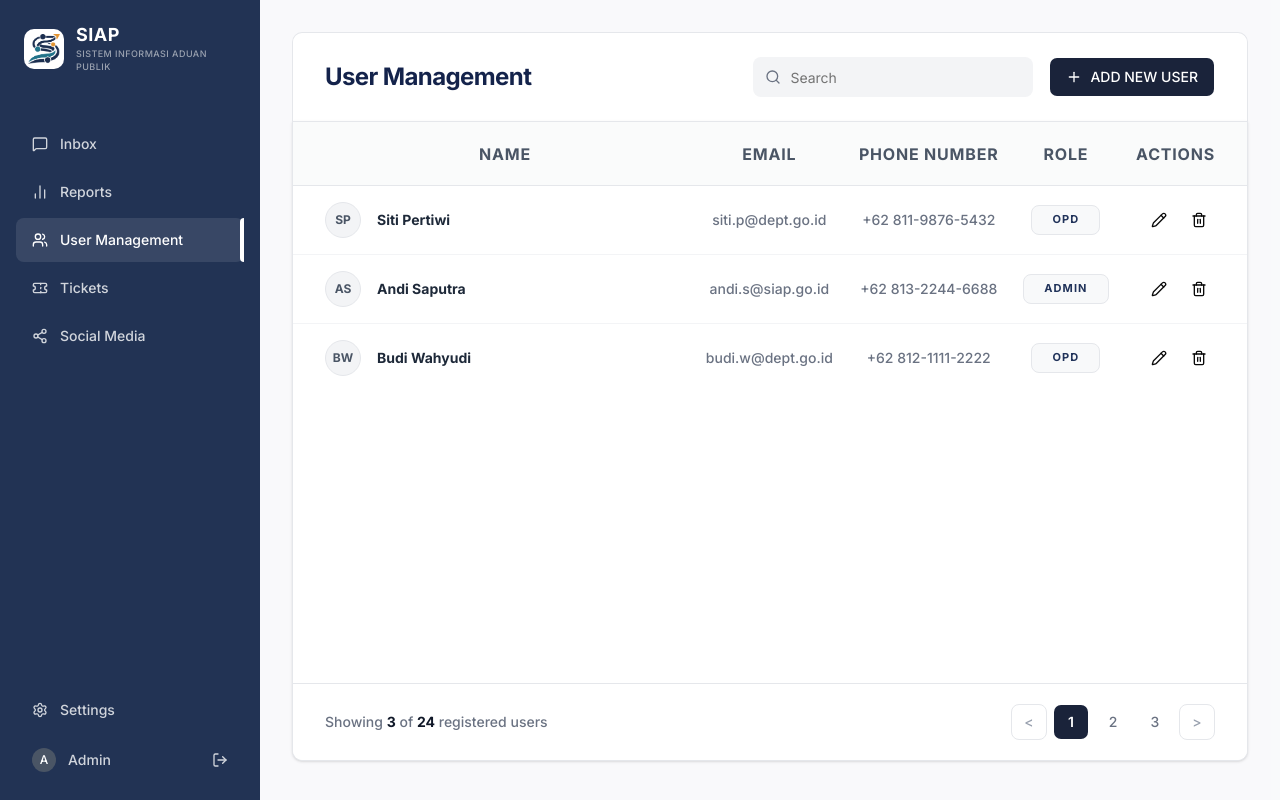
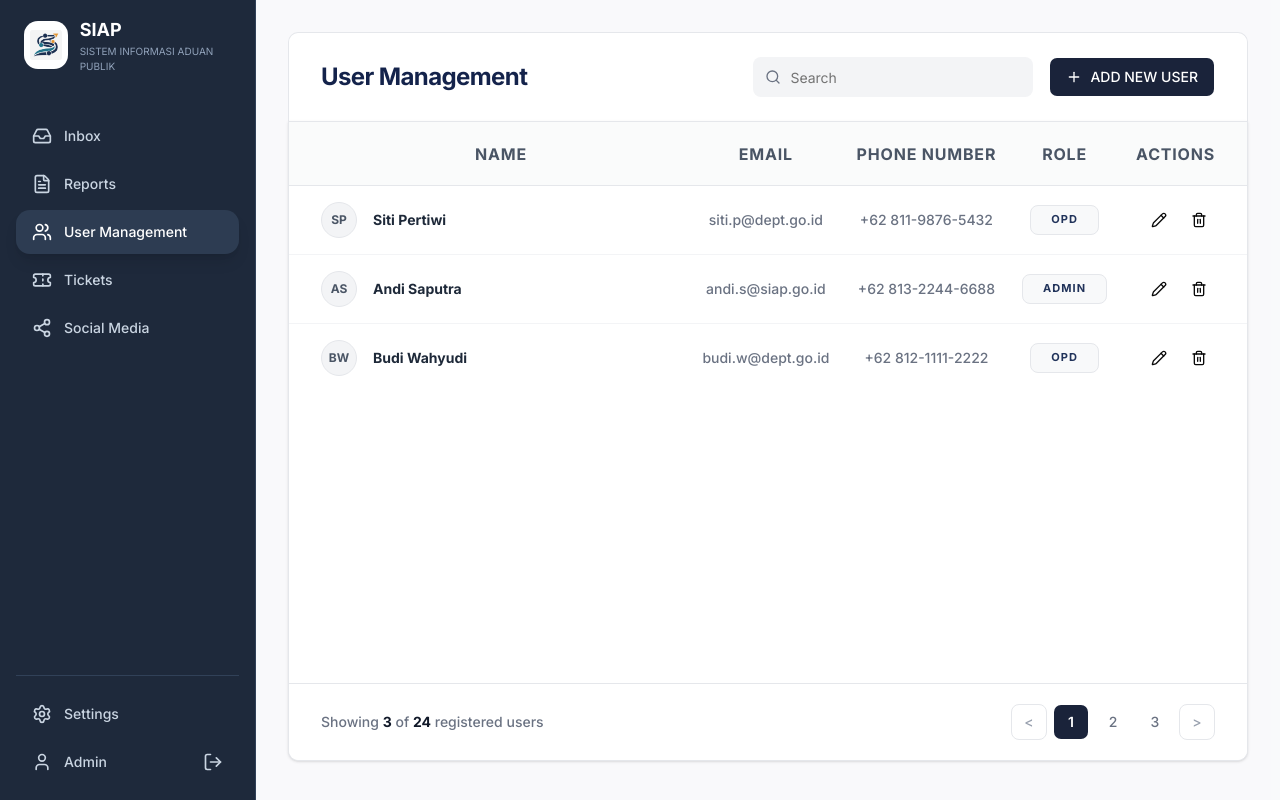
Before and after one commit to hibahsiap/SIAP, a Next.js app: page /admin/usermanagement in a window 1280 px wide. Built offline with nearby package versions, Linux system fonts and the light colour scheme.

Commit message:
feat:sidebarv2

```diff
--- a/app/admin/layout.tsx
+++ b/app/admin/layout.tsx
@@ -7,7 +7,7 @@ export default function AdminLayout({
 }) {
   return (
     <div className="flex min-h-screen bg-gray-50">
-      <Sidebar />
+      <Sidebar role="admin" />
 
       <main className="flex-1 overflow-y-auto">
         {children}
--- a/app/globals.css
+++ b/app/globals.css
@@ -1,6 +1,5 @@
 @import "tailwindcss";
 @import "tw-animate-css";
-@import "shadcn/tailwind.css";
 
 @custom-variant dark (&:is(.dark *));
 
--- /dev/null
+++ b/components/ui/layout/sidebar-item.tsx
@@ -0,0 +1,22 @@
+import Link from 'next/link';
+
+interface ItemProps {
+  name: string;
+  href: string;
+  icon: React.ReactNode;
+  isActive: boolean;
+}
+
+export function SidebarItem({ name, href, icon, isActive }: ItemProps) {
+  return (
+    <Link
+      href={href}
+      className={`flex items-center gap-3 px-4 py-3 rounded-xl transition-all ${
+        isActive ? 'bg-slate-700/80 text-white shadow-lg' : 'hover:bg-slate-700/50 text-slate-300'
+      }`}
+    >
+      {icon}
+      <span className="text-sm font-medium">{name}</span>
+    </Link>
+  );
+}
--- a/components/ui/layout/sidebar.tsx
+++ b/components/ui/layout/sidebar.tsx
@@ -1,59 +1,54 @@
-import Link from "next/link";
-import Image from "next/image";
-import { MessageSquare, BarChart2, Users, Ticket, Share2, Settings, LogOut } from "lucide-react";
+'use client';
+import Image from 'next/image';
+import { usePathname } from 'next/navigation';
+import { SIDEBAR_MENU } from '@/constants/sidebar-menu';
+import { SidebarItem } from './sidebar-item';
+import { Settings, User, LogOut } from 'lucide-react';
 
-export default function Sidebar() {
+export default function Sidebar({ role }: { role: 'admin' | 'opd' }) {
+  const pathname = usePathname();
+  const menuItems = SIDEBAR_MENU[role];
+
   return (
-    <aside className="w-[260px] bg-[#223354] text-gray-300 flex flex-col h-screen sticky top-0">
-
-      {/* Logo */}
-      <div className="p-6 flex items-center gap-3">
-        <div className="w-10 h-10 bg-white rounded-lg flex items-center justify-center overflow-hidden p-1">
-
-          <Image src="/LogoSIAP.png" alt="Logo SIAP" width={40} height={40} className="object-contain" priority/>
-
+    <aside className="w-64 h-screen bg-[#1e293b] text-white flex flex-col p-4 border-r border-slate-700">
+      {/* Branding */}
+      <div className="flex items-center gap-3 mb-10 px-2">
+        <div className="w-12 h-12 bg-white rounded-xl p-1.5 flex items-center justify-center">
+           <Image
+             src="/images/logo-siap.png"
+             alt="Logo SIAP"
+             width={38}
+             height={38}
+             className="object-contain"
+             priority
+           />
         </div>
         <div>
-          <h1 className="font-bold text-white text-lg leading-tight tracking-wide">SIAP</h1>
-          <p className="text-[9px] text-gray-400 font-medium tracking-wider">SISTEM INFORMASI ADUAN<br/>PUBLIK</p>
+          <h1 className="font-bold text-lg">SIAP</h1>
+          <p className="text-[10px] text-slate-400 uppercase">Sistem Informasi Aduan Publik</p>
         </div>
       </div>
 
-      {/* Menu Navigasi */}
-      <nav className="flex-1 px-4 mt-6 space-y-1 text-sm font-medium">
-        <Link href="#" className="flex items-center gap-3 px-4 py-3 rounded-md hover:bg-white/5 transition-colors">
-          <MessageSquare className="w-4 h-4" /> Inbox
-        </Link>
-        <Link href="#" className="flex items-center gap-3 px-4 py-3 rounded-md hover:bg-white/5 transition-colors">
-          <BarChart2 className="w-4 h-4" /> Reports
-        </Link>
-
-        {/* Menu Aktif */}
-        <Link href="/admin/usermanagement" className="flex items-center gap-3 px-4 py-3 rounded-md bg-white/10 text-white transition-colors relative">
-          <Users className="w-4 h-4" /> User Management
-          <div className="absolute right-0 top-0 bottom-0 w-1 bg-white rounded-l-md" />
-        </Link>
-
-        <Link href="#" className="flex items-center gap-3 px-4 py-3 rounded-md hover:bg-white/5 transition-colors">
-          <Ticket className="w-4 h-4" /> Tickets
-        </Link>
-        <Link href="#" className="flex items-center gap-3 px-4 py-3 rounded-md hover:bg-white/5 transition-colors">
-          <Share2 className="w-4 h-4" /> Social Media
-        </Link>
+      {/* Dynamic Navigation */}
+      <nav className="flex-1 space-y-1">
+        {menuItems.map((item) => (
+          <SidebarItem
+            key={item.href}
+            {...item}
+            isActive={pathname === item.href}
+          />
+        ))}
       </nav>
 
-      {/* Menu Bawah */}
-      <div className="p-4 space-y-1 text-sm font-medium">
-        <Link href="#" className="flex items-center gap-3 px-4 py-3 rounded-md hover:bg-white/5 transition-colors">
-          <Settings className="w-4 h-4" /> Settings
-        </Link>
-        <Link href="#" className="flex items-center justify-between px-4 py-3 rounded-md hover:bg-white/5 transition-colors">
+      {/* Bottom Actions */}
+      <div className="border-t border-slate-700 pt-4 space-y-1">
+        <SidebarItem name="Settings" href={`/${role}/settings`} icon={<Settings size={20} />} isActive={pathname.includes('settings')} />
+        <div className="flex items-center justify-between px-4 py-3 text-slate-300">
           <div className="flex items-center gap-3">
-            <div className="w-6 h-6 rounded-full bg-gray-600 flex items-center justify-center text-white text-xs">A</div>
-            <span>Admin</span>
+            <User size={20} /> <span className="text-sm font-medium capitalize">{role}</span>
           </div>
-          <LogOut className="w-4 h-4" />
-        </Link>
+          <LogOut size={20} className="cursor-pointer" />
+        </div>
       </div>
     </aside>
   );
--- /dev/null
+++ b/constants/sidebar-menu.tsx
@@ -0,0 +1,18 @@
+import { Inbox, Kanban, FileText, Ticket, MessageSquare, Share2, Users } from 'lucide-react';
+
+export const SIDEBAR_MENU = {
+  admin: [
+    { name: 'Inbox', href: '/admin/inbox', icon: <Inbox size={20} /> },
+    { name: 'Reports', href: '/admin/reports', icon: <FileText size={20} /> },
+    { name: 'User Management', href: '/admin/usermanagement', icon: <Users size={20} /> },
+    { name: 'Tickets', href: '/admin/tickets', icon: <Ticket size={20} /> },
+    { name: 'Social Media', href: '/admin/social-media', icon: <Share2 size={20} /> },
+  ],
+  opd: [
+    { name: 'Inbox', href: '/opd/inbox', icon: <Inbox size={20} /> },
+    { name: 'Kanban', href: '/opd/kanban', icon: <Kanban size={20} /> },
+    { name: 'Reports', href: '/opd/reports', icon: <FileText size={20} /> },
+    { name: 'Tickets', href: '/opd/tickets', icon: <Ticket size={20} /> },
+    { name: 'Public Aspirations', href: '/opd/aspirations', icon: <MessageSquare size={20} /> },
+  ]
+};
```
